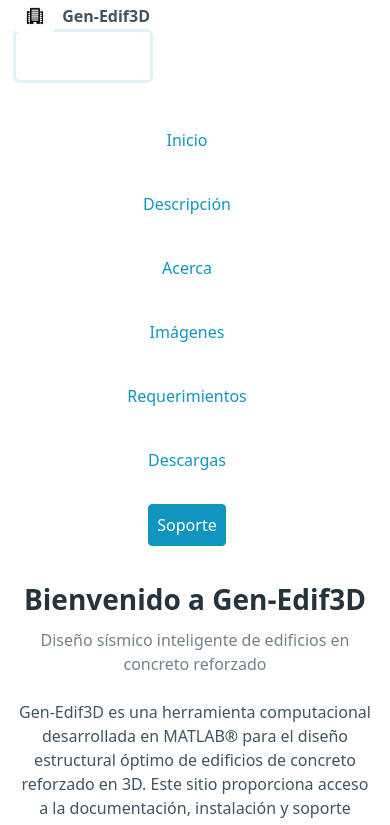
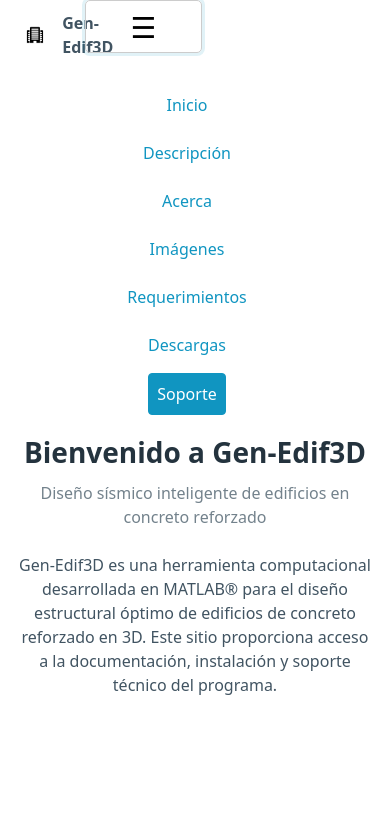
Before and after one commit to GenEdif3D/programa, a plain HTML site: page index.html in a window 390 px wide. Both pictures are taken after a click on the button "Menú". Shown: the top 825 px of the page. Drawn offline with nearby package versions, Linux system fonts and the light colour scheme.

Commit message:
Add files via upload

```diff
--- a/mobile.css
+++ b/mobile.css
@@ -66,32 +66,58 @@ nav ul li {
   }
 }
 
-/* Estilos para menú hamburguesa */
+/* Estilos robustos para menú hamburguesa */
+.nav-header {
+  display: flex;
+  justify-content: space-between;
+  align-items: center;
+}
+
 #menu-toggle {
   display: none;
   background: none;
   border: none;
+  font-size: 1.8rem;
   cursor: pointer;
-  margin-left: auto;
 }
 
 .nav-links {
   display: flex;
   flex-wrap: wrap;
   gap: 0.5rem;
+  justify-content: flex-end;
+  list-style: none;
+  padding-left: 0;
 }
 
 @media (max-width: 768px) {
   #menu-toggle {
     display: block;
   }
+
   .nav-links {
     display: none;
     flex-direction: column;
     width: 100%;
-    padding: 0.5rem 0;
+    margin-top: 0.5rem;
   }
+
   .nav-links.open {
     display: flex;
   }
+
+  .nav-links li {
+    text-align: center;
+    padding: 0.5rem 0;
+  }
 }
+
+#menu-toggle {
+  background-color: transparent;
+  color: #000;
+  padding: 0.25rem 0.75rem;
+  border-radius: 5px;
+  border: 1px solid #ccc;
+  margin-left: auto;
+  margin-right: 1rem;
+}
```
Also changed, not shown: acerca.html (+2 -2 lines), descargas.html (+2 -2 lines), descripcion.html (+2 -2 lines), imagenes.html (+2 -2 lines), index.html (+2 -2 lines), requisitos.html (+2 -2 lines), soporte.html (+2 -2 lines).
